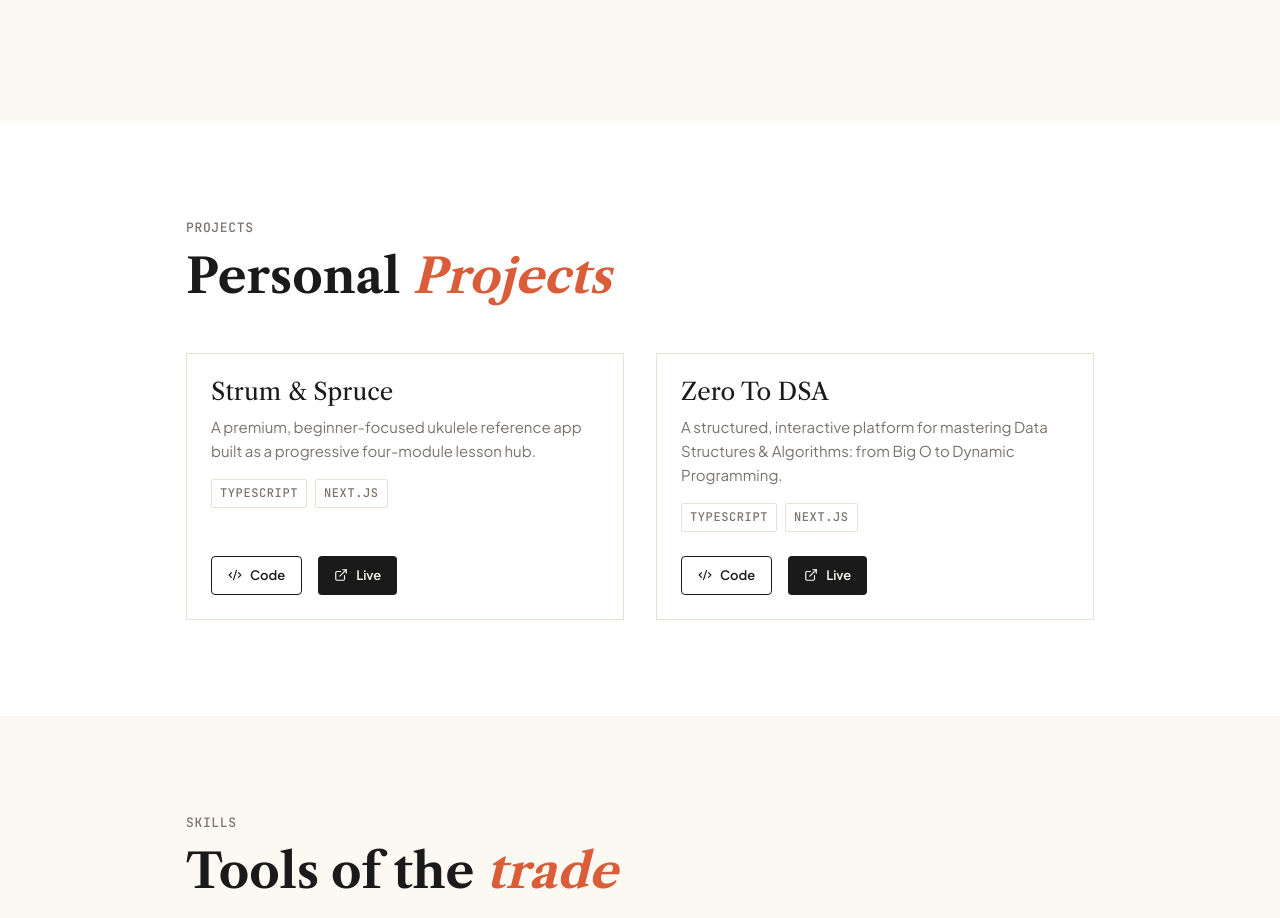
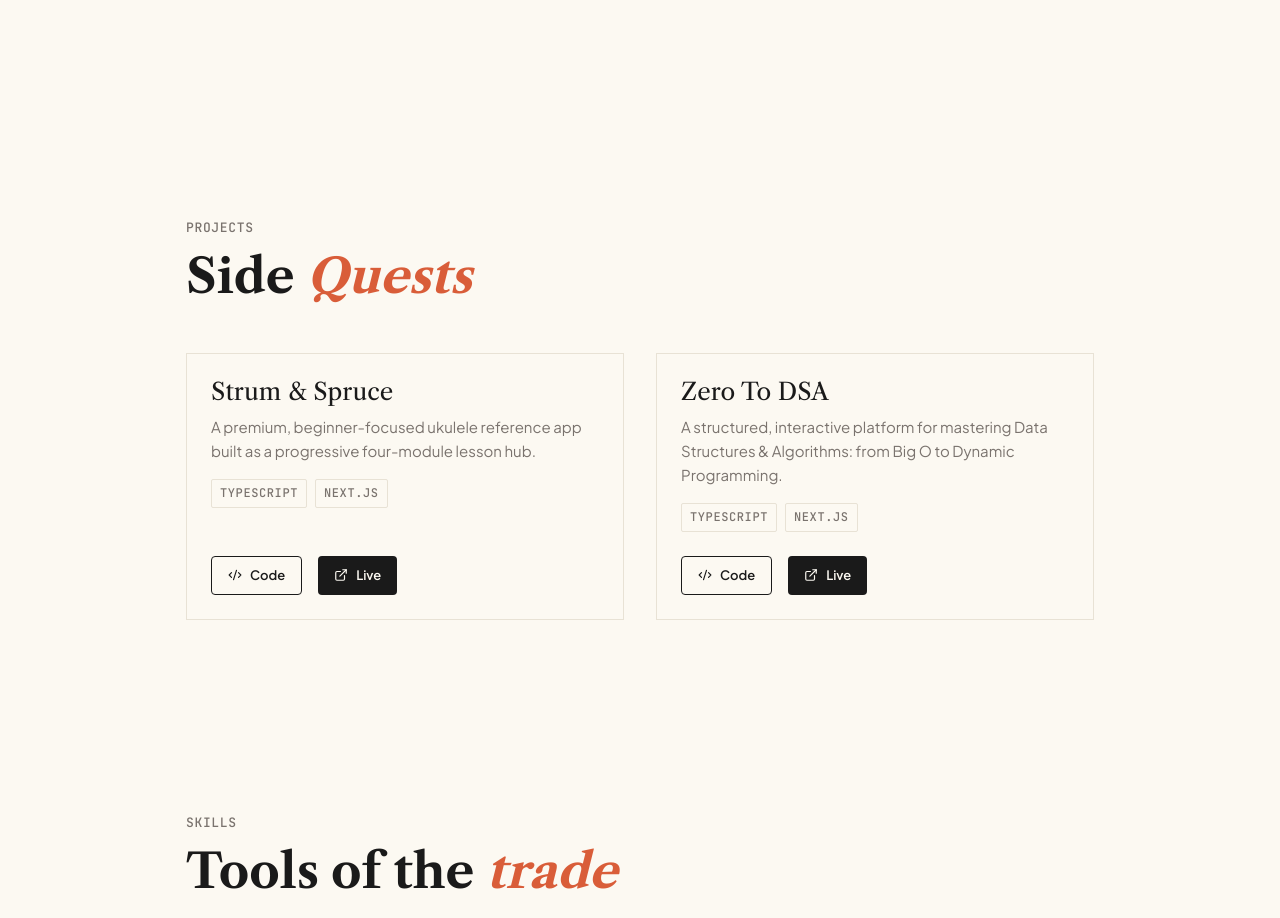
Before and after one commit to DotNetTitan/portfolio, a Next.js app: page / in a window 1280 px wide. Shown: the part 1740-2658 px from the top of the page. Built offline with nearby package versions, Linux system fonts and the light colour scheme.

Commit message:
refactor: Update section title and remove inline background style in Projects component

```diff
--- a/src/components/Projects.tsx
+++ b/src/components/Projects.tsx
@@ -3,12 +3,12 @@ import { projects } from "@/data";
 
 export default function Projects() {
   return (
-    <section id="projects" className="section" style={{ background: "var(--surface-container-lowest)" }}>
+    <section id="projects" className="section">
       <div className="container">
         <div className="section-header">
           <p className="label">PROJECTS</p>
           <h2>
-            Personal <span className="italic-accent">Projects</span>
+            Side <span className="italic-accent">Quests</span>
           </h2>
         </div>
         <div
```
